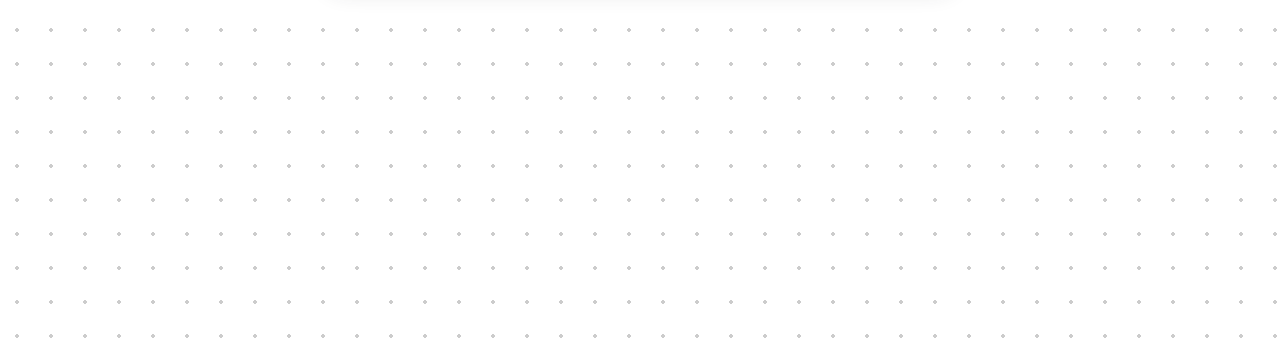
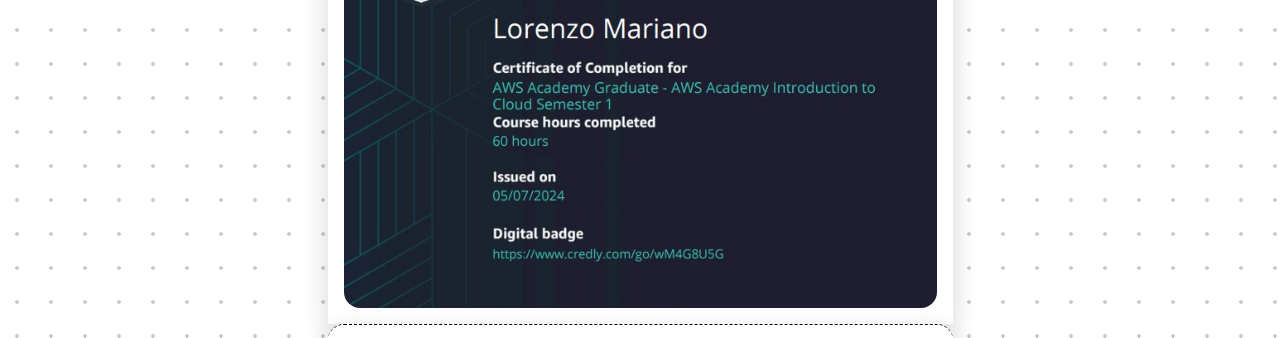
Before and after one commit to Lorenzo-Mariano/ssp-portfolio, a plain HTML site: page certificates.html in a window 1280 px wide. Shown: the part 259-597 px from the top of the page. Drawn offline with Linux system fonts and the light colour scheme; the site is published under a folder, as on GitHub Pages, so addresses that start at the root find nothing.

Commit message:
oh my gulay

```diff
--- a/certificates.html
+++ b/certificates.html
@@ -15,7 +15,7 @@
 
   <main>
     <section class="contacts-wrapper shadow">
-      <img src="/assets/images/aws-cert-lorenzo.png" alt="">
+      <img src="assets/images/aws-cert-lorenzo.png" alt="">
     </section>
   </main>
   <footer class="shadow">
```
